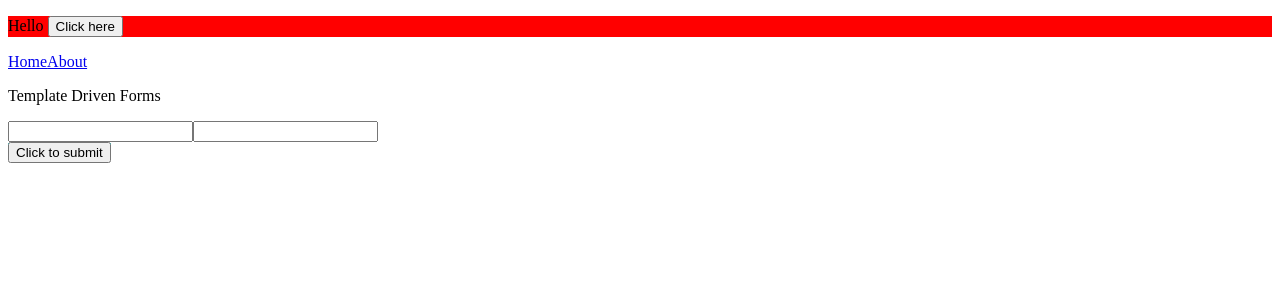
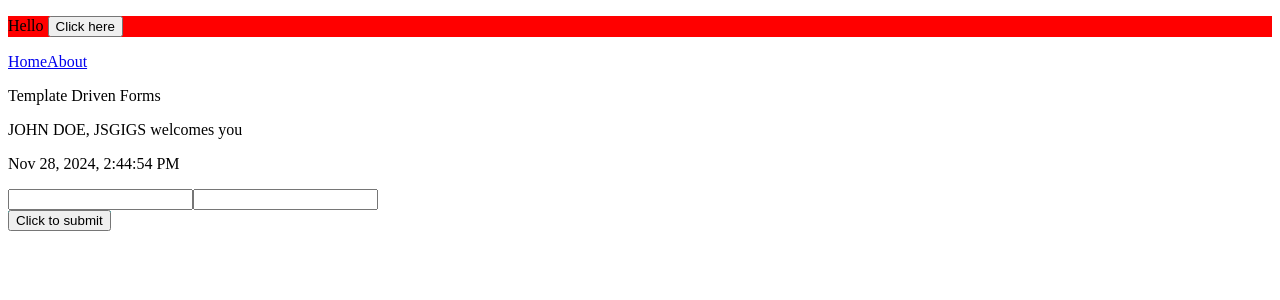
Before and after one commit to deepakjha14/dashboard-ng19, an Angular app: page /home in a window 1280 px wide. Shown: the top 300 px of the page. Built offline with nearby package versions, Linux system fonts and the light colour scheme.

Commit message:
Pipes custom and builtin

```diff
--- /dev/null
+++ b/src/app/shared/pipe/jsgigs.pipe.ts
@@ -0,0 +1,10 @@
+import {Pipe, PipeTransform} from "@angular/core";
+
+@Pipe({
+    name: "jsgigs"
+})
+export class JsgigsPipe implements PipeTransform {
+    transform(value: string): string {
+        return value.toUpperCase() + ', JSGIGS welcomes you';
+    }
+}
--- a/src/home/home.component.html
+++ b/src/home/home.component.html
@@ -1,8 +1,22 @@
 <p>Template Driven Forms</p>
+
 @if (aboutFormData) {
     <h2>Details from about component is here</h2>
     {{aboutFormData | json}}
 }
+
+<!-- {{fullName | uppercase}}
+
+{{fullName | lowercase}} -->
+
+<div>
+    {{fullName | jsgigs}}
+</div>
+
+<p>
+    {{todayDate | date:'medium'}}
+</p>
+
 <form #loginForm="ngForm">
     <input type="text" [(ngModel)]="login.username" name="username"/>
     <input type="password" [(ngModel)]="login.password" [ngModelOptions]="{standalone: true}"/>
--- a/src/home/home.component.ts
+++ b/src/home/home.component.ts
@@ -1,11 +1,12 @@
 import { Component, inject } from '@angular/core';
 import { FormsModule } from '@angular/forms';
 import { SharedService } from '../app/shared/shared.service';
-import { CommonModule } from '@angular/common';
+import { CommonModule, LowerCasePipe, UpperCasePipe } from '@angular/common';
+import { JsgigsPipe } from '../app/shared/pipe/jsgigs.pipe';
 
 @Component({
   selector: 'dashboard-ng19-home',
-  imports: [FormsModule, CommonModule],
+  imports: [FormsModule, CommonModule, JsgigsPipe],
   templateUrl: './home.component.html',
   styleUrl: './home.component.scss'
 })
@@ -15,6 +16,8 @@ export class HomeComponent {
     password: ''
   };
 
+  fullName: string = 'John Doe';
+  todayDate: Date = new Date();
   aboutFormData: any;
 
   sharedService: any = inject(SharedService);
```
